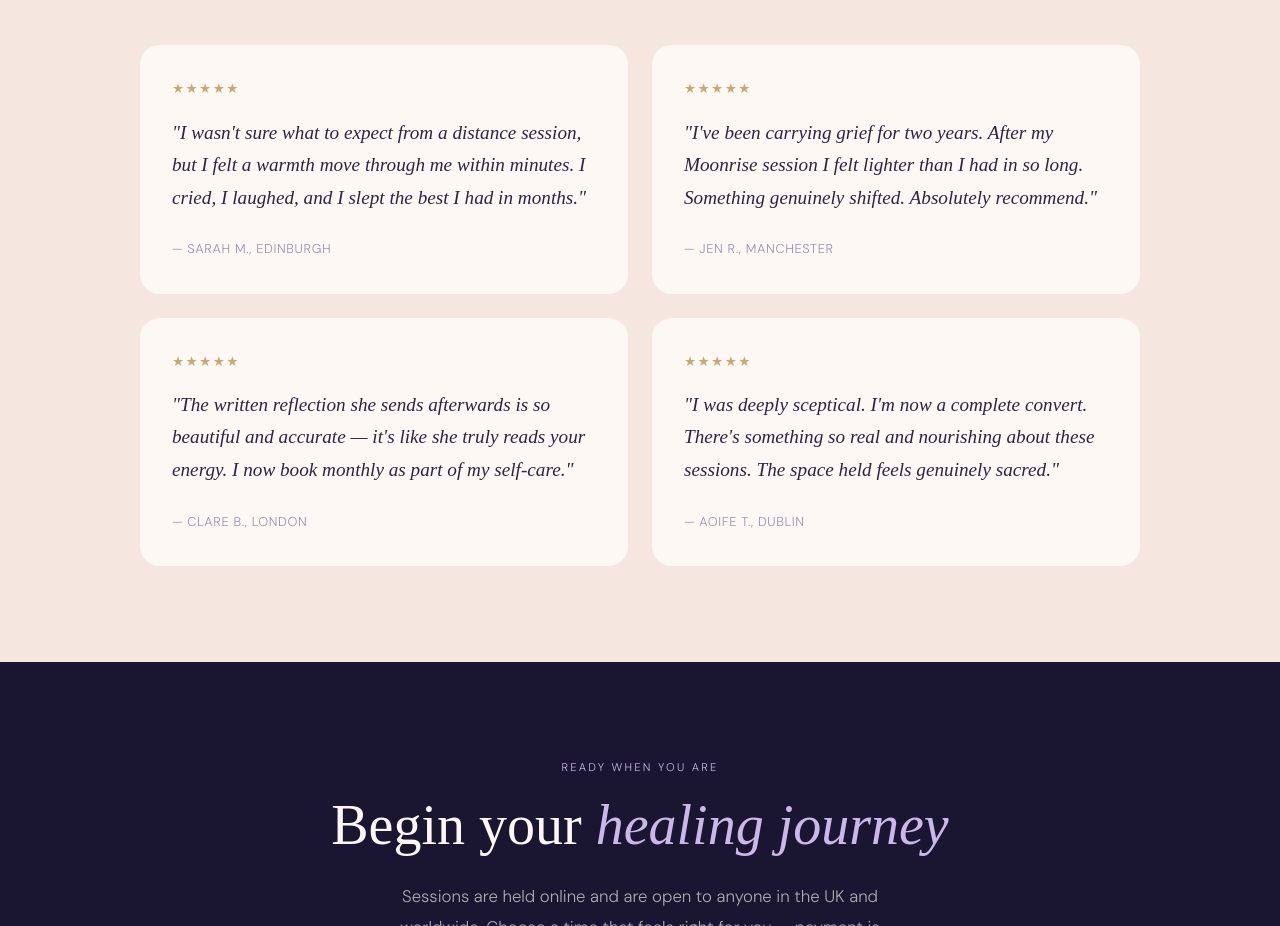
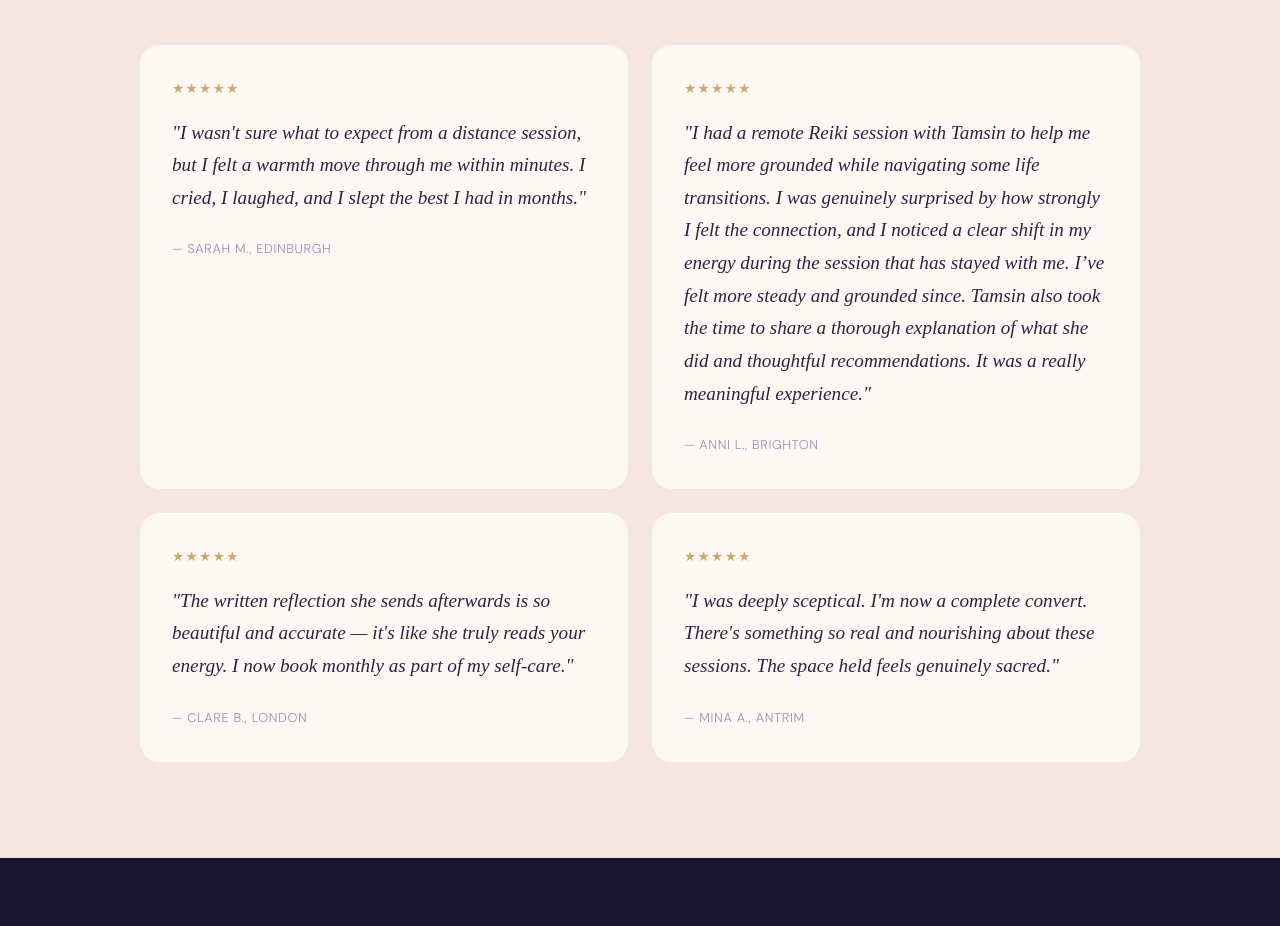
Before and after one commit to MoonBloomReikiHealing/moonbloom-Reiki-Healing, a plain HTML site: page index.html in a window 1280 px wide. Shown: the part 4664-5590 px from the top of the page. Drawn offline with Linux system fonts and the light colour scheme; a web font is replaced by a local one.

Commit message:
Update testimonials in index.html

```diff
--- a/index.html
+++ b/index.html
@@ -902,8 +902,8 @@
       </div>
       <div class="testimonial">
         <div class="stars">★★★★★</div>
-        <blockquote>"I've been carrying grief for two years. After my Moonrise session I felt lighter than I had in so long. Something genuinely shifted. Absolutely recommend."</blockquote>
-        <cite>— Jen R., Manchester</cite>
+        <blockquote>"I had a remote Reiki session with Tamsin to help me feel more grounded while navigating some life transitions. I was genuinely surprised by how strongly I felt the connection, and I noticed a clear shift in my energy during the session that has stayed with me. I’ve felt more steady and grounded since. Tamsin also took the time to share a thorough explanation of what she did and thoughtful recommendations. It was a really meaningful experience."</blockquote>
+        <cite>— Anni L., Brighton</cite>
       </div>
       <div class="testimonial">
         <div class="stars">★★★★★</div>
@@ -913,7 +913,7 @@
       <div class="testimonial">
         <div class="stars">★★★★★</div>
         <blockquote>"I was deeply sceptical. I'm now a complete convert. There's something so real and nourishing about these sessions. The space held feels genuinely sacred."</blockquote>
-        <cite>— Aoife T., Dublin</cite>
+        <cite>— Mina A., Antrim</cite>
       </div>
     </div>
   </div>
```
